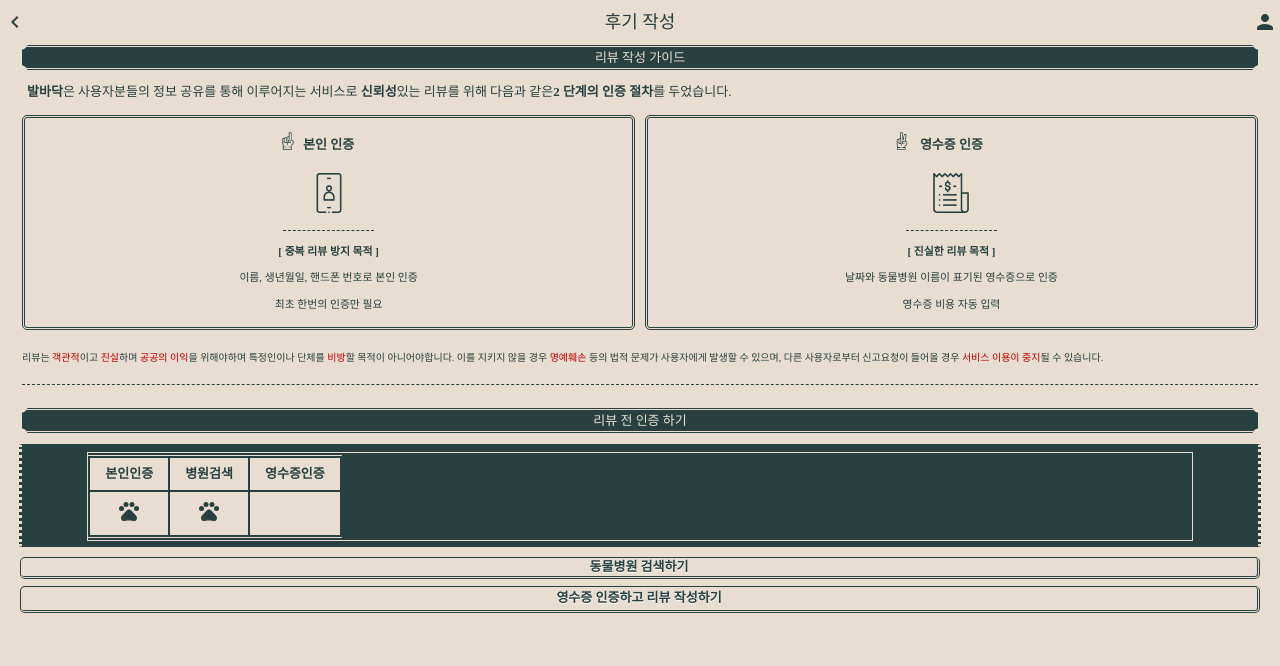
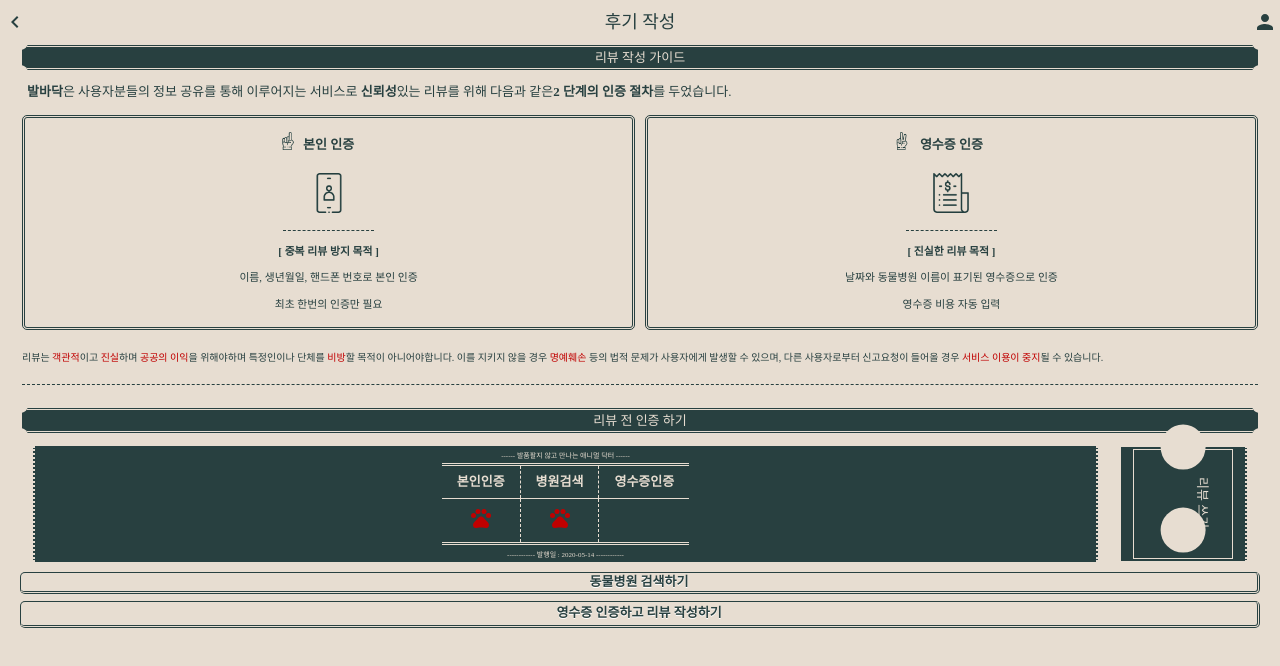
Before and after one commit to sigk218/DDB, a React (Create React App) app in the folder front-app/: page /SelectOption in a window 1280 px wide. Shown: the top 666 px of the page. Built offline with nearby package versions, Linux system fonts and the light colour scheme; a web font is replaced by a local one.

Commit message:
S02P31A305-207|In Progress|modify [selectOptions]

```diff
--- a/front-app/src/screens/ReviewForm/mystyle.module.scss
+++ b/front-app/src/screens/ReviewForm/mystyle.module.scss
@@ -262,47 +262,108 @@ p {
   @include width-size(0px);
   margin: 10px auto;
 }
-
 .ticket-box {
-  margin:10px auto;
+  @include width-size(0px);
+  @include flex-between;
+  margin: 10px auto;
+}
+.ticket-body {
   background-color: $darkgreen;
   padding: 5px;
-  @include width-size(5px);
+  width: 85%;
+  @include flex-vertical;
   @include flex-center;
-  @include flex-vertical;
-  border-top: 1.5px solid $darkgreen;
-  border-left: 3px dotted $beige;
-  border-right: 3px dotted $beige;
-  border-bottom: 1.5px solid $darkgreen;
+  border-left: 2px dotted $beige;
+  border-right: 2px dotted $beige;
+  position: relative;
+
+  p {
+    margin: 0;
+    color: $beige;
+    font-size: 7px;
+    height: 7px;
+    line-height: 10px;
+  }
 
   .ticket-decor {
-    border: 1px solid $beige;
-    width: 90%;
+    // border: 1px solid $beige;
+    padding: 5px 0;
+    @include flex-center;
+    margin: 0;
+    position: relative;
   }
 
   table {
-    background-color: $beige;
     border-collapse: collapse;
   }
-  th, td {
-    border:2px solid $darkgreen;
+  th {
+    background-color: $darkgreen;
+    color: $beige;
+    padding: 7px 15px;
+    border-top:3px double $beige;
+    border-right: 1px dashed $beige;
+    &:nth-child(3) {
+      border-right: 0px solid $beige;
+    }
+  }
+  td {
+    background-color: $darkgreen;
+    border-top : 1px solid $beige;
+    border-right : 1px dashed $beige;
+    border-bottom:3px double $beige;
+    &:nth-child(3) {
+      border-right: 0px
+    }
+    color: $red;
     padding: 7px 15px;
     text-align: center;
   }
-  th {
-    border-top: 5px double $darkgreen;
+}
+
+.submit-box {
+  border: 1px solid $beige;
+  background-color: $darkgreen;
+  width: 10%;
+  position: relative;
+  border-right: 2px dotted $beige;
+  .decor-inner {
+    width: 80%;
+    border: 1px solid $beige;
+    height: 95%;
   }
-  td {
-    border-bottom:5px double $darkgreen;
+  p {
+    margin: auto 30%;
+    transform-origin: 78% 100%;
+    transform: rotate(90deg) translate(0%, 0%);
+    color: $beige;
+    width: 70px;
+    text-align: center;
+    right: 0;
+    position: absolute;
+    top: 50%;
   }
-  // th:nth-child(1), td:nth-child(1) {
-  //   border: 0px;
-  //   // border-bottom: 2px solid $darkgreen;
-  //   border-left: 1px dashed $darkgreen;
-  // }
-  // th:nth-child(5), td:nth-child(5) {
-  //   border: 0px;
-  //   // border-bottom: 2px solid $darkgreen;
-  //   border-right: 1px dashed $darkgreen;
-  // }
 }
+
+.decor-top {
+  margin: 0;
+  background: $beige;
+  position: absolute;
+  width: 3.5vw;
+  height: 3.5vw;
+  border-radius: 3.5vw;
+  top: 0;
+  left: 50%;
+  transform: translate(-50%, -50%)
+}
+
+.decor-bottom {
+  margin: 0;
+  background: $beige;
+  position: absolute;
+  width: 3.5vw;
+  height: 3.5vw;
+  border-radius: 3.5vw;
+  bottom: -12%;
+  left: 50%;
+  transform: translate(-50%, -50%)
+}
--- a/front-app/src/screens/ReviewForm/selectOption.js
+++ b/front-app/src/screens/ReviewForm/selectOption.js
@@ -138,7 +138,7 @@ class selectOption extends React.Component {
         <div className={cx('h-spacer')}></div>
       </div>
     );
-
+    const timerightnow = new Date().toISOString().slice(0,10)
     return (
         <div>
           <div className={cx('category')}>
@@ -212,20 +212,37 @@ class selectOption extends React.Component {
             <p>리뷰 전 인증 하기</p>
           </div>
           <div className={cx('ticket-box')}>
+            <div className={cx('ticket-body')} >
+              <p>------ 발품팔지 않고 만나는 애니멀 닥터 ------</p>
               <div className={cx('ticket-decor')}>
                 <table>
+                  <thead>
                   <tr>
                     <th>본인인증</th>
                     <th>병원검색</th>
                     <th>영수증인증</th>
                   </tr>
+                  </thead>
+                  <tbody>
                   <tr>
                     <td><Pets/></td>
                     <td><Pets/></td>
                     <td></td>
                   </tr>
+                  </tbody>
                 </table>
               </div>
+              <p>------------ 발행일 : { timerightnow } ------------</p>
+            </div>
+
+            <div className={cx('submit-box')}>
+              <div className={cx('decor-top')}></div>
+              <div className={cx('decor-inner')}>
+                <p>리뷰 쓰기</p>
+              </div>
+              <div className={cx('decor-bottom')}></div>
+            </div>
+
           </div>
 
           <div className={cx('border-button')} onClick={() => this.props.toggleSearchModal(this.props.status.isSearching)}>
--- a/front-app/src/styles/utils.scss
+++ b/front-app/src/styles/utils.scss
@@ -16,7 +16,7 @@
 $darkgreen: rgb(40, 64, 64);
 $beige: rgb(231, 221, 209);
 $lightened: lighten($beige, 4%);
-$darkended: darken($beige, 4%);
+$darkened: darken($beige, 4%);
 $red: #C00000;
 $title: 'BMEULJIRO';
 
```
Also changed, not shown: 1 other file (tests, documents, lock files or other folders). Lines whose indentation alone changed are shown as unchanged.
